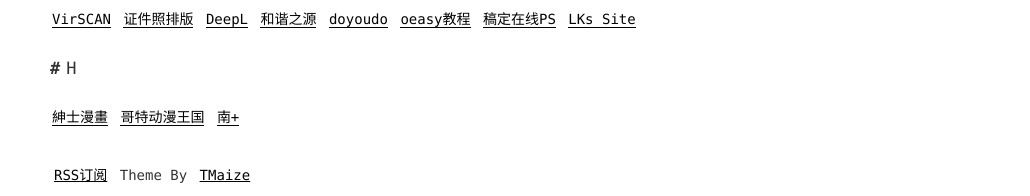
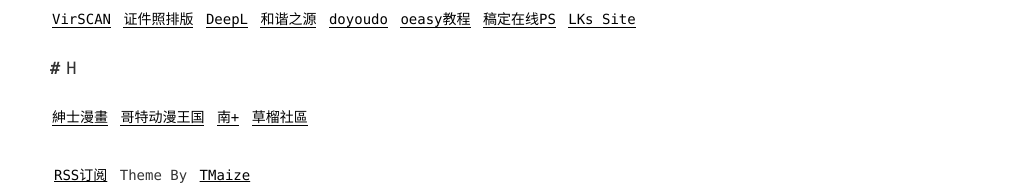
Before and after one commit to admans/admans.github.io, a Jekyll site: the page built from pages/navi.md, in a window 1280 px wide. Shown: the part 1089-1285 px from the top of the page, without its empty margins (250-1280 px from the left). Built offline with Jekyll 4.4.1, drawn with Linux system fonts in a browser that asks for light colours.

Commit message:
Update navi.md

```diff
--- a/pages/navi.md
+++ b/pages/navi.md
@@ -41,4 +41,4 @@ title: 导航
 
 ## H
 
-[紳士漫畫](https://www.wnacg.com/ "紳士漫畫") [哥特动漫王国](https://www.gtloli.gay/ "哥特动漫王国") [南+](https://south-plus.net/ "南+")
+[紳士漫畫](https://www.wnacg.com/ "紳士漫畫") [哥特动漫王国](https://www.gtloli.gay/ "哥特动漫王国") [南+](https://south-plus.net/ "南+") [草榴社區](https://t66y.com/ "草榴社區")
```
